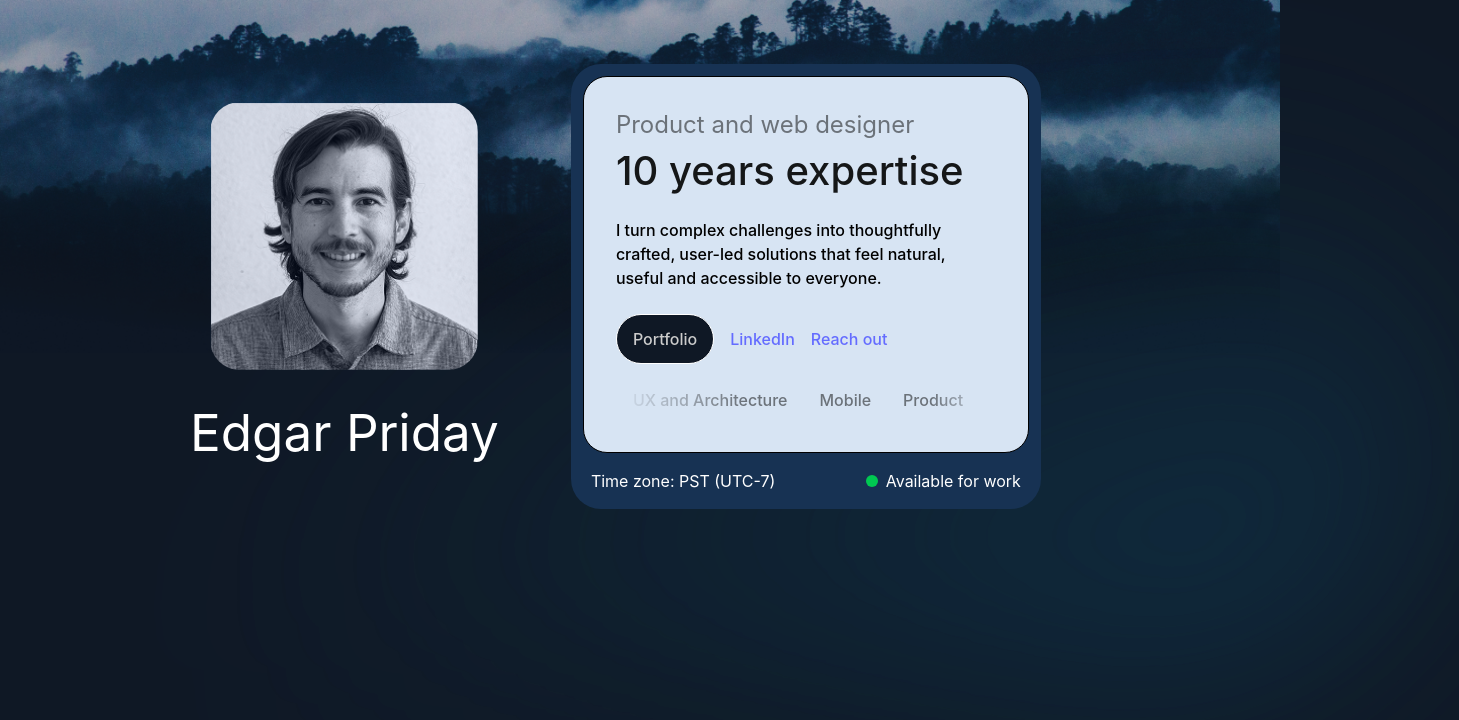
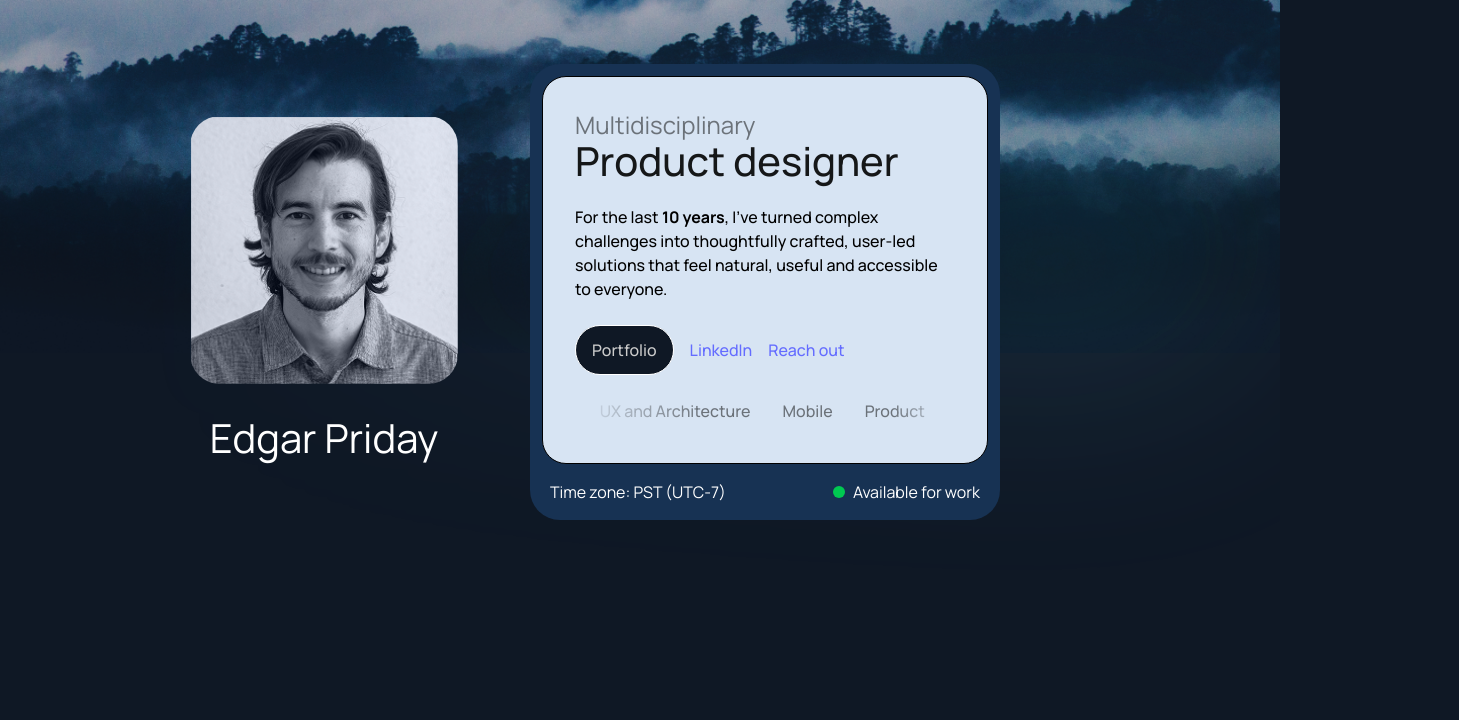
Before and after one commit to nomativ/personal-site, a React (Vite) app: page / in a window 1280 px wide. Shown: the top 720 px of the page, 1459 px wide, since content can reach past the window. Built offline with nearby package versions, Linux system fonts and the light colour scheme.

Commit message:
general improvements

```diff
--- a/index.html
+++ b/index.html
@@ -4,6 +4,9 @@
 <head>
   <meta charset="UTF-8" />
   <link rel="icon" type="image/svg+xml" href="/src/assets/favicon.svg" />
+  <link rel="preconnect" href="https://fonts.googleapis.com">
+  <link rel="preconnect" href="https://fonts.gstatic.com" crossorigin>
+  <link href="https://fonts.googleapis.com/css2?family=Manrope:wght@200..800&display=swap" rel="stylesheet">
   <meta name="viewport" content="width=device-width, initial-scale=1.0" />
   <title>Edgar Priday | Product and Growth design expert </title>
 </head>
--- a/src/App.tsx
+++ b/src/App.tsx
@@ -20,15 +20,15 @@ function App() {
         <div className="max-w-[900px] flex md:flex-row flex-col md:gap-18 gap-8 mx-auto items-center">
           <div className="flex flex-col items-center gap-6">
             <img src={profilePic} alt='Edgar Priday profile picture' className="w-67 h-67 rounded-[30px]" />
-            <span className="md:text-[3.2em] text-[2.5em] text-white min-w-fit">Edgar Priday</span>
+            <span className="text-[40px] text-white min-w-fit">Edgar Priday</span>
           </div>
-          <div className="md:w-[470px] md:mx-0 mx-6 p-3 bg-[#173253] rounded-[30px] flex-col justify-start items-start gap-4 inline-flex self-center">
+          <div className="md:w-[470px] md:mx-0 mx-3 p-3 bg-[#173253] rounded-[30px] flex-col justify-start items-start gap-4 inline-flex self-center">
             <div className="p-8 bg-[#d7e4f3] rounded-3xl border border-black flex-col justify-start items-start gap-6 flex overflow-hidden">
-              <div className="h-[85px] flex-col justify-start items-start flex">
-                <div className="text-black/50 text-2xl">Product and web designer</div>
-                <div className="text-black/90 md:text-[40px] text-[32px] font-medium">10 years expertise</div>
+              <div className="flex-col justify-start items-start flex">
+                <div className="text-black/50 text-2xl">Multidisciplinary</div>
+                <div className="text-black/90 md:text-[40px] text-[32px] font-medium leading-[40px]">Product designer</div>
               </div>
-              <div className="text-black text-base font-medium">I turn complex challenges into thoughtfully crafted, user-led solutions that feel natural, useful and accessible to everyone.</div>
+              <div className="text-black text-base font-medium">For the last <b>10 years</b>, I've turned complex challenges into thoughtfully crafted, user-led solutions that feel natural, useful and accessible to everyone.</div>
               <div className="flex flex-row items-center gap-4">
                 <a href="https://edgar-p.notion.site/" className="px-4 py-2 bg-gradient-to-b from-[#0f1825] to-[#0f1825] rounded-[999px] border border-white justify-center items-center gap-1 inline-flex">
                   <span className="text-center text-[#cccccc] text-base font-medium leading-loose">Portfolio</span>
@@ -39,8 +39,8 @@ function App() {
               < TextCarousel slides={heroTexts} />
             </div>
             <div className="w-full inline-flex px-2 pb-1 justify-between">
-              <div className="text-white text-base">Time zone: PST (UTC-7)</div>
-              <div className="text-white text-base flex items-center gap-2">
+              <div className="text-white md:text-base text-sm">Time zone: PST (UTC-7)</div>
+              <div className="text-white md:text-base text-sm flex items-center gap-2">
                 <div className="w-3 h-3 rounded-full bg-green-500"></div>
                 Available for work
               </div>
--- a/src/components/MtnBackground.tsx
+++ b/src/components/MtnBackground.tsx
@@ -2,13 +2,14 @@ import bgImage from '../assets/bg-image.png'
 
 export default function MtnBackground() {
     return (
-        <>
-            <div>
-                <img className="absolute -z-10 w-screen top-0 opacity-90" src={bgImage} />
-                <div className="absolute -z-10 w-[1459.37px] h-[606.24px] origin-top-left rotate-[0.91deg] opacity-75 mix-blend-hard-light bg-[radial-gradient(ellipse_82.87%_98.01%_at_97.00%_98.09%,_rgba(102,_216,_255,_0.20)_0%,_rgba(102,_216,_255,_0)_100%)] rounded-full blur-[100px]">
-                </div>
-                <div className="absolute -z-10 w-80 h-36 origin-top-left rotate-[0.91deg] opacity-100 mix-blend-hard-light bg-[radial-gradient(ellipse_67.05%_179.10%_at_16.58%_39.07%,_rgba(14,_26,_45,_0.15)_0%,_rgba(14,_26,_45,_0)_100%)] rounded-full blur-[100px]"></div>
-            </div>
-        </>
+        <div className="absolute top-0 left-0 -z-10 w-full overflow-visible">
+            <img
+                className="w-full opacity-90"
+                src={bgImage}
+                alt="Mountain background"
+            />
+            <div className="absolute top-0 left-0 w-full h-full origin-top-left rotate-[0.91deg] opacity-75 mix-blend-hard-light bg-[radial-gradient(ellipse_82.87%_98.01%_at_97.00%_98.09%,_rgba(102,_216,_255,_0.20)_0%,_rgba(102,_216,_255,_0)_100%)] rounded-full blur-[100px]" />
+            <div className="absolute top-0 left-0 w-80 h-36 origin-top-left rotate-[0.91deg] opacity-100 mix-blend-hard-light bg-[radial-gradient(ellipse_67.05%_179.10%_at_16.58%_39.07%,_rgba(14,_26,_45,_0.15)_0%,_rgba(14,_26,_45,_0)_100%)] rounded-full blur-[100px]" />
+        </div>
     )
 }
--- a/src/index.css
+++ b/src/index.css
@@ -1,7 +1,7 @@
 @import "tailwindcss";
 
 :root {
-  font-family: Inter, system-ui, Avenir, Helvetica, Arial, sans-serif;
+  font-family: 'Manrope', system-ui, Avenir, Helvetica, Arial, sans-serif;
   line-height: 1.5;
   font-weight: 400;
   background-color: #0F1825;
@@ -26,8 +26,3 @@ body {
   min-width: 320px;
   min-height: 100vh;
 }
-
-h1 {
-  font-size: 3.2em;
-  line-height: 1.1;
-}
```
